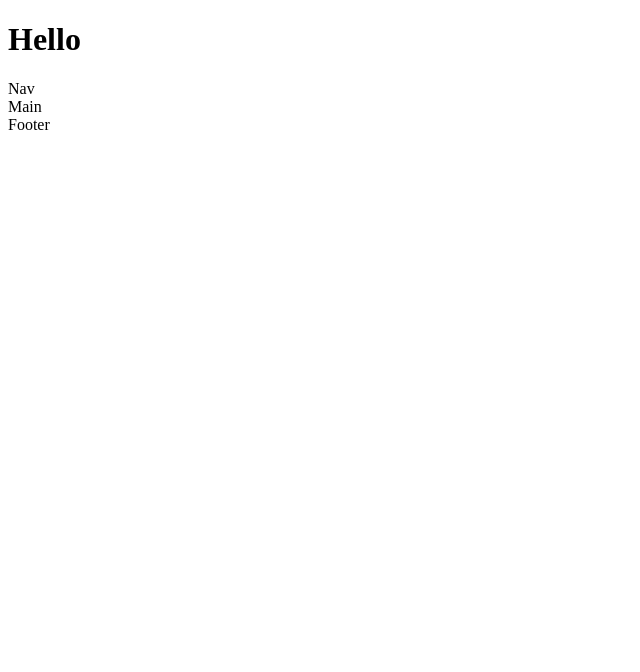
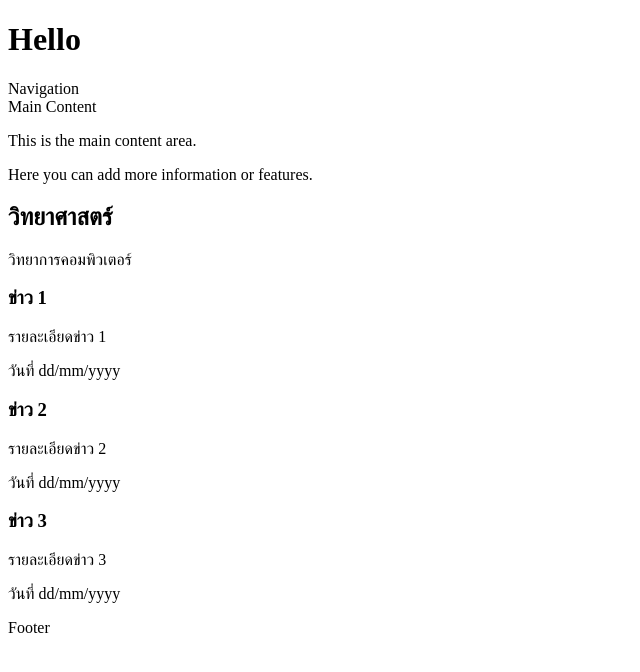
Before and after one commit to Jakkaphat-03/html-mju, a plain HTML site: page index.html in a window 1280 px wide. Shown: the whole page, without its empty margins (0-640 px from the left). Drawn offline with Linux system fonts and the light colour scheme.

Commit message:
add news

```diff
--- a/index.html
+++ b/index.html
@@ -9,8 +9,28 @@
     <header>
         <h1>Hello</h1>
     </header>
-    <nav>Nav</nav>
-    <div>Main</div>
+    <nav>Navigation</nav>
+    <div>Main Content
+        <p>This is the main content area.</p>
+        <p>Here you can add more information or features.</p>
+        <h2>วิทยาศาสตร์</h2>
+        <p>วิทยาการคอมพิวเตอร์</p>
+        <div>
+            <h3>ข่าว 1</h3>
+            <p>รายละเอียดข่าว 1</p>
+            <p>วันที่ dd/mm/yyyy</p>
+        </div>
+        <div>
+            <h3>ข่าว 2</h3>
+            <p>รายละเอียดข่าว 2</p>
+            <p>วันที่ dd/mm/yyyy</p>
+        </div>
+        <div>
+            <h3>ข่าว 3</h3>
+            <p>รายละเอียดข่าว 3</p>
+            <p>วันที่ dd/mm/yyyy</p>
+        </div>
+    </div>
     <footer>Footer</footer>
 </body>
 </html>
```
